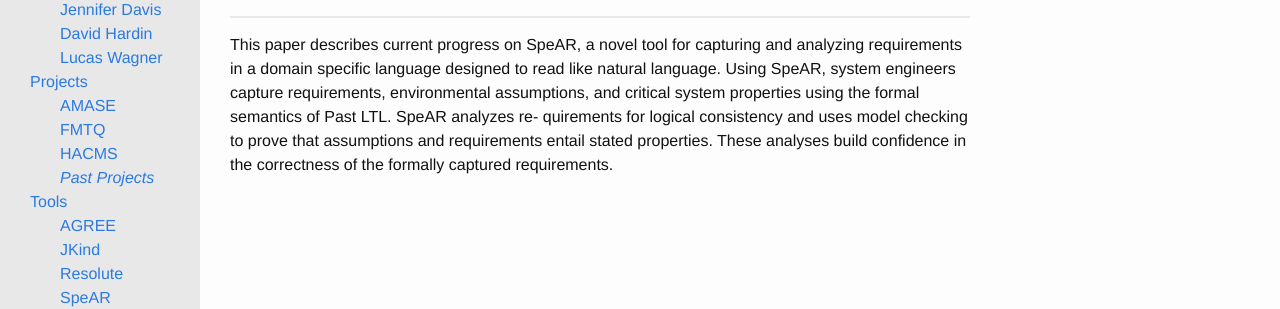
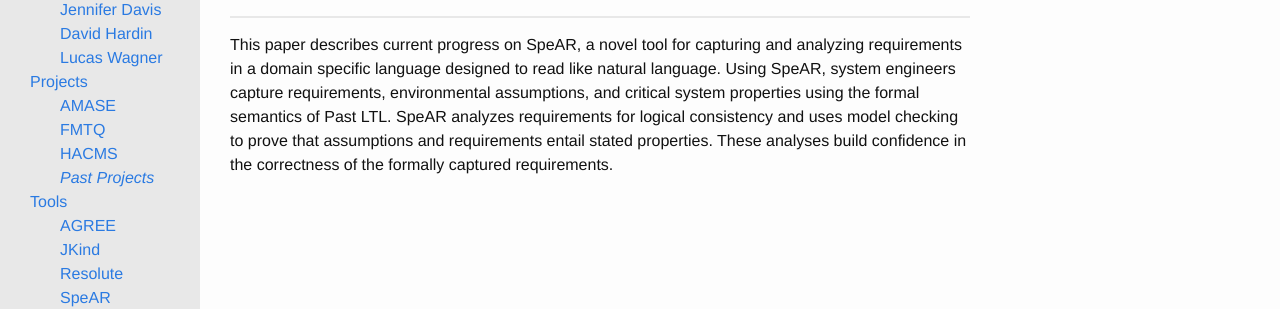
Before and after one commit to loonwerks/loonwerks.github.io, a Jekyll site: the page built from publications/wagner2017nfm_spear.html, in a window 1280 px wide. Shown: the part 321-630 px from the top of the page. Built offline with Jekyll 4.4.1, drawn with Linux system fonts in a browser that asks for light colours; Markdown is read by kramdown in place of the engine named in the settings.

Commit message:
updated minor grammatical error

```diff
--- a/publications/wagner2017nfm_spear.html
+++ b/publications/wagner2017nfm_spear.html
@@ -12,7 +12,7 @@
 for capturing and analyzing requirements in a domain specific language
 designed to read like natural language. Using SpeAR, system engineers
 capture requirements, environmental assumptions, and critical system
-properties using the formal semantics of Past LTL. SpeAR analyzes re-
-quirements for logical consistency and uses model checking to prove that
+properties using the formal semantics of Past LTL. SpeAR analyzes requirements
+for logical consistency and uses model checking to prove that
 assumptions and requirements entail stated properties. These analyses
 build confidence in the correctness of the formally captured requirements.
```
